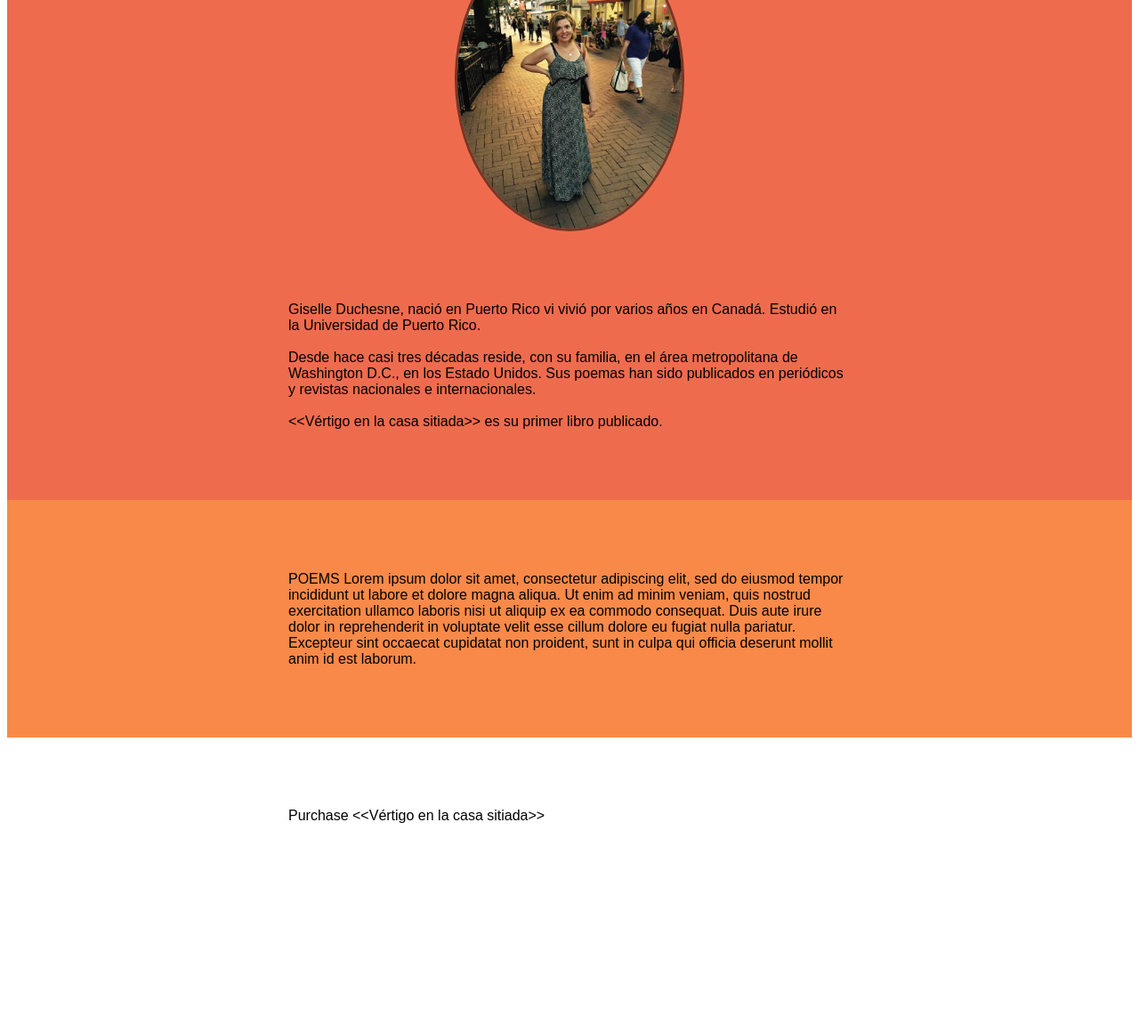
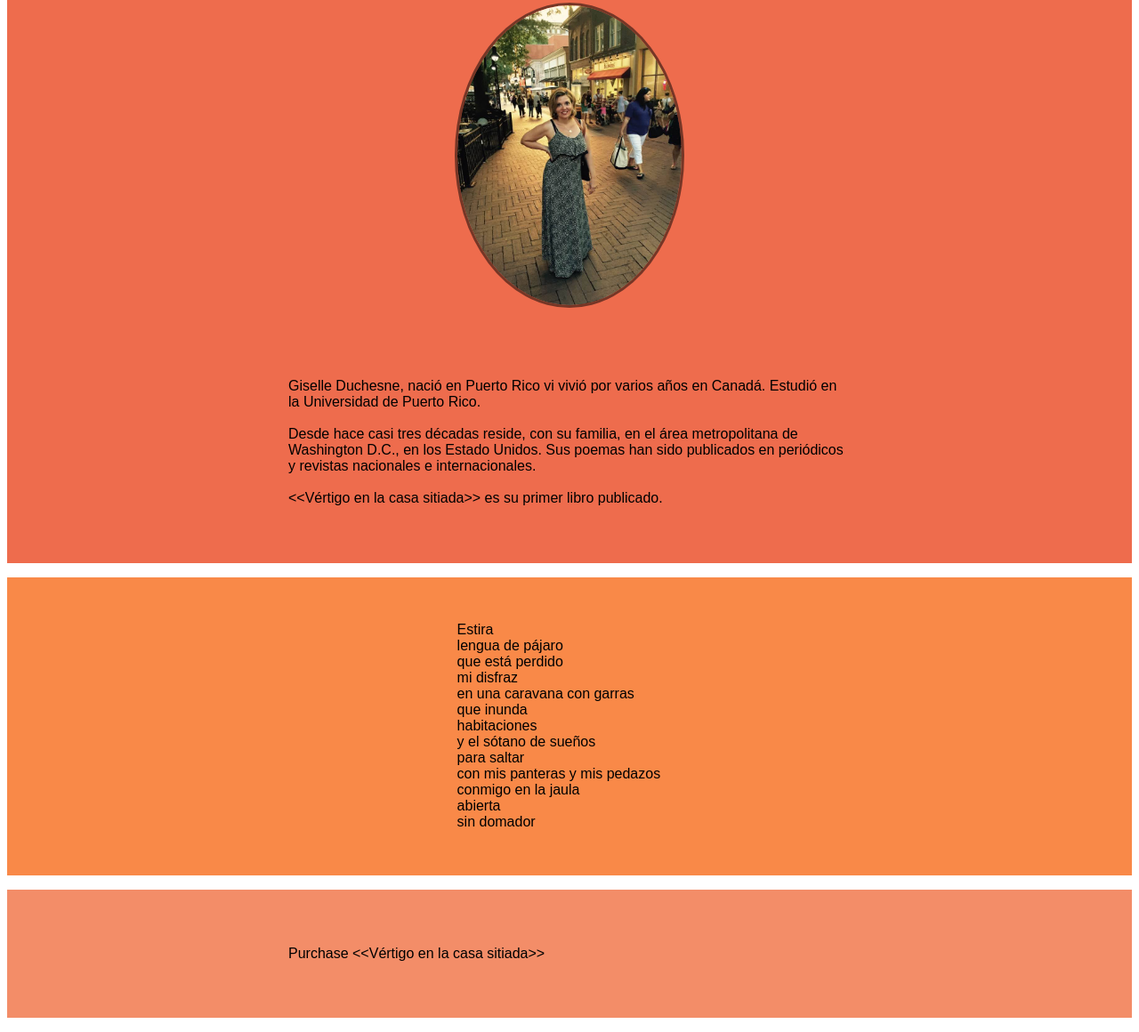
Before and after one commit to SophiaP31/Poetry, a plain HTML site: page index.html in a window 1280 px wide. Shown: the part 172-1332 px from the top of the page at 89% size. Before the commit the page ends 1177 px from the top, so only its background shows below. Drawn offline with Linux system fonts and the light colour scheme; a script that the page names is missing; a web font is replaced by a local one.

Commit message:
changed font, added poem

```diff
--- a/index.html
+++ b/index.html
@@ -8,6 +8,8 @@
     <link href="https://fonts.googleapis.com/css?family=Roboto"
     rel="stylesheet">
     <link rel="stylesheet" href="https://cdnjs.cloudflare.com/ajax/libs/font-awesome/4.7.0/css/font-awesome.min.css">
+    <link href="https://fonts.googleapis.com/css?family=Homemade+Apple&display=swap" rel="stylesheet">
+    <link href="https://fonts.googleapis.com/css?family=Be+Vietnam&display=swap" rel="stylesheet">
     <script src="script.js" ></script>
     <meta property="og:image" content="">
 </head>
@@ -30,12 +32,36 @@
 
 <div id="poems" class="section">
     <p>
-  POEMS Lorem ipsum dolor sit amet, consectetur adipiscing elit, sed do eiusmod tempor incididunt ut labore et dolore magna aliqua. Ut enim ad minim veniam, quis nostrud exercitation ullamco laboris nisi ut aliquip ex ea commodo consequat. Duis aute irure dolor in reprehenderit in voluptate velit esse cillum dolore eu fugiat nulla pariatur. Excepteur sint occaecat cupidatat non proident, sunt in culpa qui officia deserunt mollit anim id est laborum.
+        Estira
+        <br>
+        lengua de pájaro
+        <br>
+        que está perdido
+        <br>
+        mi disfraz
+        <br>
+        en una caravana con garras
+        <br>
+        que inunda
+        <br>
+        habitaciones
+        <br>
+        y el sótano de sueños
+        <br>
+        para saltar
+        <br>
+        con mis panteras y mis pedazos
+        <br>
+        conmigo en la jaula
+        <br>
+        abierta
+        <br>
+        sin domador
 </p>
 </div>
 
 
-<div  class="section">
+<div id="purchase" class="section">
     <p>
       Purchase &lt;&lt;Vértigo en la casa sitiada&gt;&gt;
 </p>
--- /dev/null
+++ b/poems.js
@@ -0,0 +1,3 @@
+{
+poem1: "Estira\nlengua de pájaro\nque está perdido\nmi disfraz\nen una caravana con garras\nque inunda\nhabitaciones\ny el sótano de sueños\npara saltar\ncon mis panteras y mis pedazos\nconmigo en la jaula\nabierta\nsin domador",
+}
--- a/style.css
+++ b/style.css
@@ -4,20 +4,24 @@
   margin-right: 20%;
   font-family:sans-serif;
   padding: 10%;
+
 }
 p{
   margin-left: 20%;
   margin-right: 20%;
   font-family:sans-serif;
   padding: 5%;
+  font-family: 'Be Vietnam', sans-serif;
+
 }
 #About{
   background-color: #EE6C4D;
-  display:inline-block;
+
 }
 #poems{
   background-color: #F98948;
-  display:inline-block;
+  padding-left: 20%;
+
 }
 #purchase{
   background-color:  #F38D68;
@@ -25,8 +29,9 @@ p{
 
 
 h1{
+  padding-top: 5%;
   text-align: center;
-  font-family:'Lucida Sans', 'Lucida Sans Regular', 'Lucida Grande', 'Lucida Sans Unicode', Geneva, Verdana, sans-serif
+  font-family: 'Homemade Apple', cursive;
 }
 #profile{
   display: block;
```
